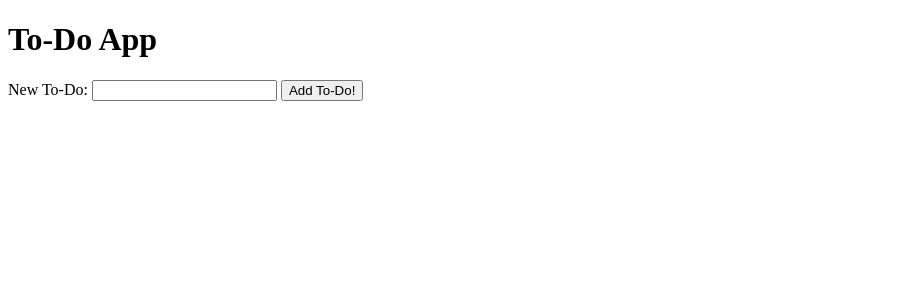
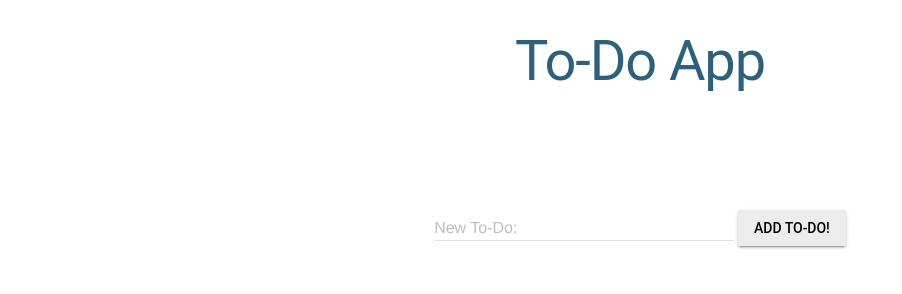
Before and after one commit to PaigeAja/to-do-app, a plain HTML site: page index.html in a window 1280 px wide. Shown: the whole page, without its empty margins (0-902 px from the left). Drawn offline with nearby package versions, Linux system fonts and the light colour scheme.

Commit message:
Update index.html

```diff
--- a/index.html
+++ b/index.html
@@ -3,18 +3,31 @@
   <head>
     <meta name="viewport" content="width=device-width, initial-scale=1">
     <title>To-Do App</title>
+    <!-- Material Design Lite -->
+    <link rel="stylesheet" href="https://code.getmdl.io/1.3.0/material.grey-lime.min.css">
+    <script defer src="https://code.getmdl.io/1.3.0/material.min.js"></script>
+
+    <!--Custom Styles-->
+    <link rel="stylesheet" href="styles/main.css">
+
   </head>
   <body>
-    <h1>To-Do App</h1>
+    <header>
+      <h1>To-Do App</h1>
+    </header>
 
-    <form id="addToDoForm">
-      <label for="newToDoText">New To-Do:</label>
-      <input type="text" id="newToDoText">
-      <button type="submit">Add To-Do!</button>
-    </form>
+    <main>
+      <form id="addToDoForm">
+        <div class="mdl-textfield mdl-js-textfield">
+          <label for="newToDoText" class= "mdl-textfield__label">New To-Do:</label>
+          <input type="text" class= "mdl-textfield__input" id="newToDoText">
+        </div>
+        <button type="submit" class= "mdl-button mdl-js-button mdl-button--raised mdl-js-ripple-effect">Add To-Do!</button>
+      </form>
 
-    <ul id="toDoList">
-    </ul>
+      <ul id="toDoList" class= "mdl-list">
+      </ul>
+    </main>
 
     <script src="app.js"></script>
   </body>
```
